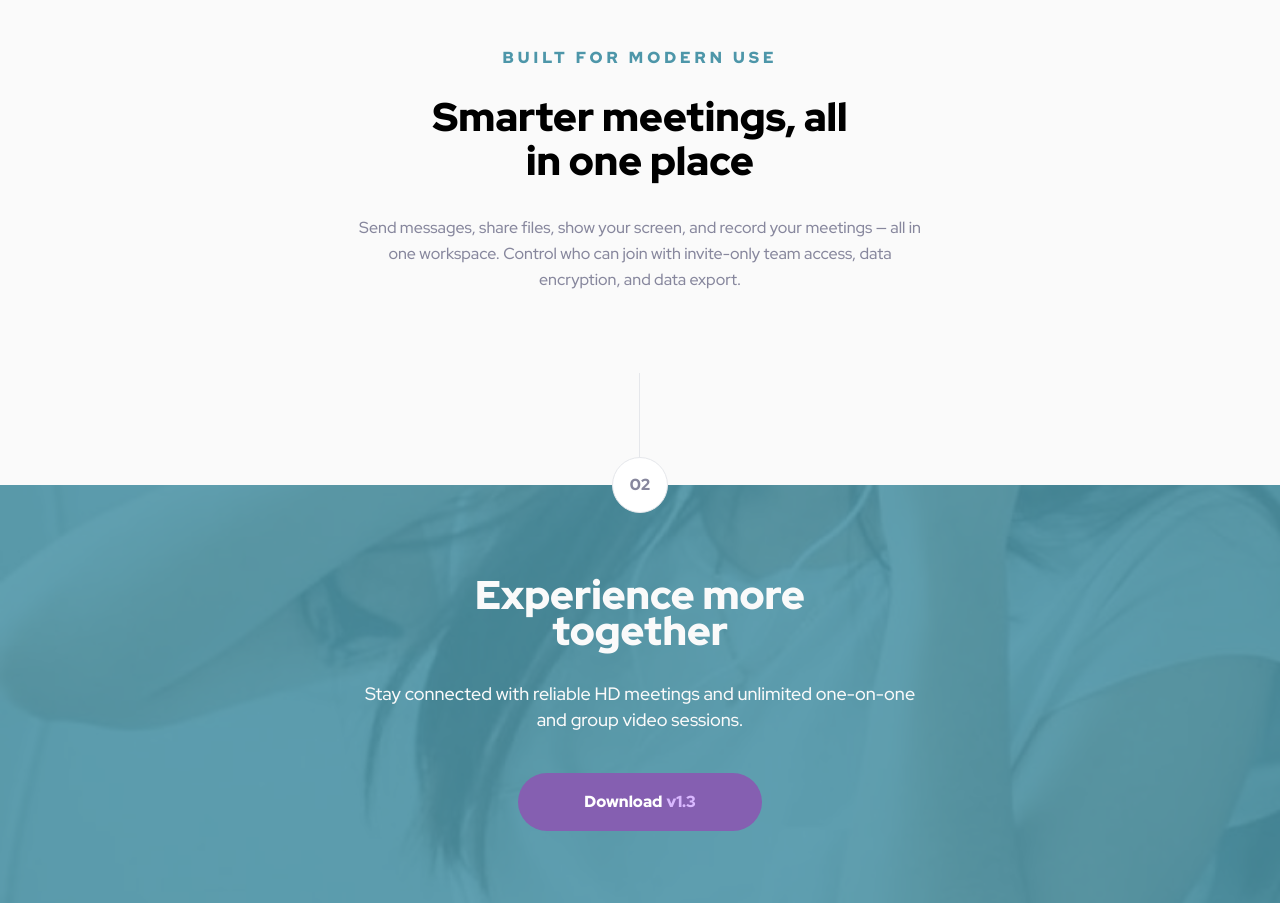
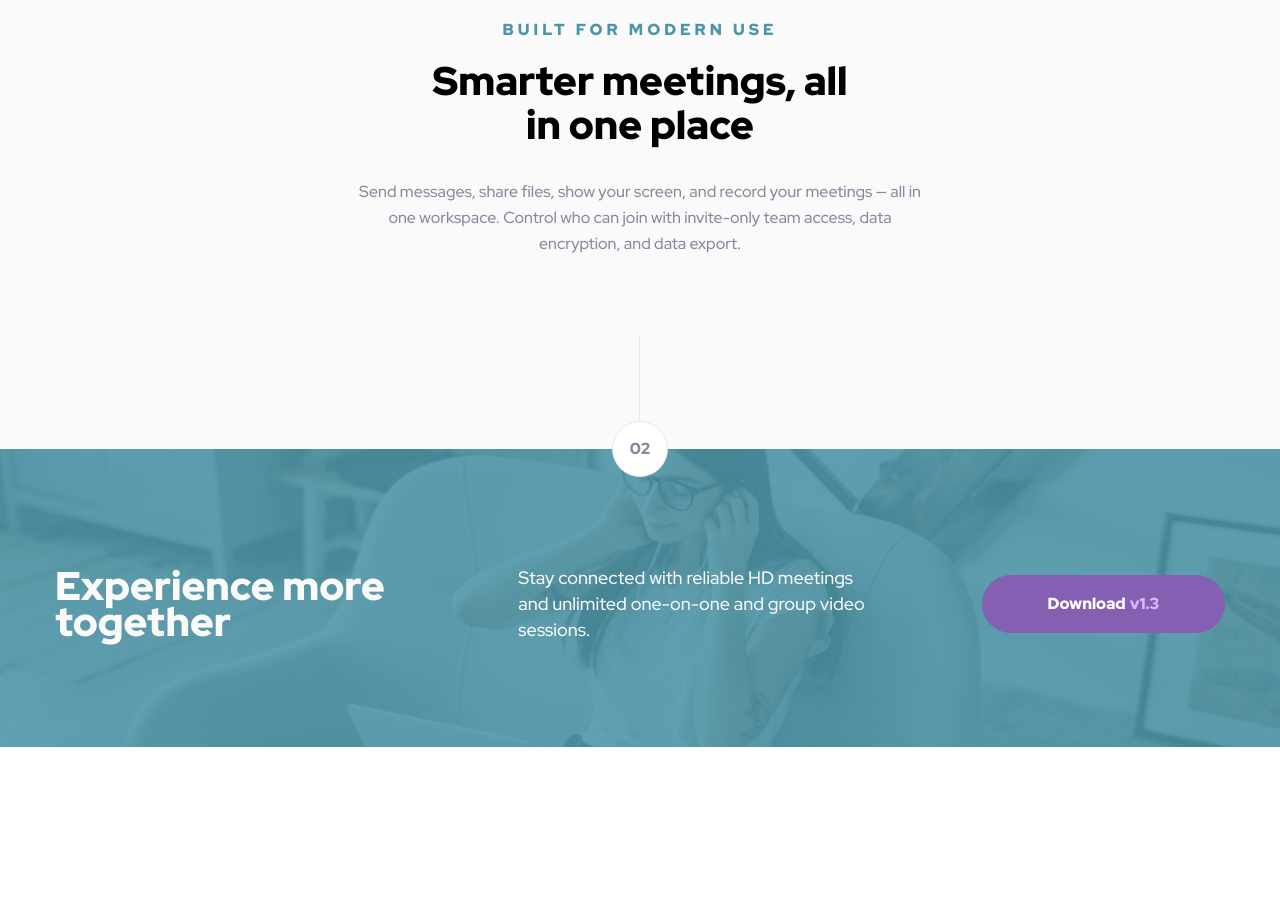
Before and after one commit to FrontEndMentor-MyChallanges/n_meet-landing-page, a website: page index.html in a window 1280 px wide. Shown: the part 1111-2014 px from the top of the page. After the commit the page ends 1858 px from the top, so only its background shows below. Drawn offline with Linux system fonts and the light colour scheme.

Commit message:
Finished design

```diff
--- a/index.html
+++ b/index.html
@@ -22,7 +22,7 @@
 
   <!-- Main Wrapper -->
   <div
-    class="wrapper bg-customBackGround flex flex-col items-center justify-center w-full h-full min-h-screen max-w-[1440px] overflow-x-hidden">
+    class="wrapper bg-customBackGround flex flex-col items-center justify-center w-full h-full min-h-screen max-w-[1440px] overflow-x-hidden xl:shadow-[0_0_30px_-9px_rgba(66,68,90,1)]">
 
     <!-- Logo -->
     <div class="logo mt-12">
@@ -30,20 +30,20 @@
     </div>
 
     <!-- Header -->
-    <header class="header mt-[54px] md:mt-16 grid grid-cols-3 relative w-screen justify-items-center">
-      <div class="header-img-left xl:flex relative left-[-4vw] hidden">
+    <header class="header mt-[54px] md:mt-16 grid grid-cols-3 relative w-full justify-items-center">
+      <div class="header-img-left xl:flex justify-self-start relative hidden ml-[-4vw] xl:ml-[-30px]">
         <img src="./dist/assets/desktop/image-hero-left.png" alt="" class="object-contain">
       </div>
-      <div class="header-img w-[110%] md:w-[107%] col-span-full xl:hidden  flex justify-center">
+      <div class="header-img w-[110%] md:w-[107%] xl:w-full col-span-full xl:hidden  flex justify-center">
         <img src="./dist/assets/tablet/image-hero.png" alt="" class="">
       </div>
-      <div class="header-img-right xl:flex hidden">
-        <img src="./dist/assets/desktop/image-hero-right.png" alt="" class="object-contain ml-[8vw]">
+      <div class="header-img-right xl:flex hidden justify-self-end mr-[-4vw] xl:mr-[-30px]">
+        <img src="./dist/assets/desktop/image-hero-right.png" alt="" class=" object-contain">
       </div>
       <div
-        class="header-text col-span-full px-6 xl:px-0 mt-12 md:mt-[72px] flex flex-col items-center xl:col-start-2 xl:col-end-3 xl:row-start-1 xl:mt-[54px] xl:w-[540px] w-full max-w-[460px]">
+        class="header-text col-span-full px-6 xl:px-0 mt-12 md:mt-[72px] lg:mt-[88px] flex flex-col items-center xl:col-start-2 xl:col-end-3 xl:row-start-1 xl:mt-[54px] xl:w-[540px] w-full max-w-[460px] lg:max-w-[500px]">
         <h1
-          class="text-[40px] md:leading-[48px] md:text-5xl font-black text-center leading-[44px] xl:leading-[64px] text-customTextDark px-6 xl:text-[64px] xl:px-10">
+          class="text-[40px] md:leading-[48px] md:text-5xl lg:text-[52px] lg:leading-[52px] lg:px-0 font-black text-center leading-[44px] xl:leading-[64px] text-customTextDark px-6 xl:text-[64px] xl:px-10">
           Group Chat
           for Everyone
         </h1>
@@ -70,7 +70,7 @@
     </header>
 
     <!-- Section divider -->
-    <div class="section-divider mt-[64px] md:mt-20 relative mx-auto">
+    <div class="section-divider mt-[64px] md:mt-20 lg:mt-[92px] xl:mt-[110px] relative mx-auto">
       <div class="h-[84px] border-l-[1px] relative left-1/2 -translate-x-[1px]"></div>
       <p
         class="text-customTextLight leading-[26px] font-black w-14 h-14 border flex justify-center items-center rounded-full mx-auto">
@@ -78,7 +78,7 @@
     </div>
 
     <!-- About us section -->
-    <section class="about px-6 md:px-10 mt-[104px] md:mt-[68px] w-full flex flex-col items-center">
+    <section class="about px-6 md:px-10 mt-[104px] md:mt-[68px] w-full flex flex-col items-center max-w-[1170px]">
       <div class="gallery grid grid-cols-[repeat(auto-fit,minmax(150px,1fr))] gap-6 w-full ">
         <img src="./dist/assets/desktop/image-woman-in-videocall.jpg" alt="" class="w-full rounded-lg">
         <img src="./dist/assets/desktop/image-women-videochatting.jpg" alt="" class="w-full rounded-lg">
@@ -86,9 +86,10 @@
         <img src="./dist/assets/desktop/image-man-texting.jpg" alt="" class="w-full rounded-lg">
       </div>
 
-      <article class="about-article text-center mt-[22px] md:mt-12 md:max-w-[580px] max-w-[375px]">
+      <article class="about-article text-center mt-[22px] md:mt-12 lg:mt-16 xl:mt-20 md:max-w-[580px] max-w-[375px]">
         <p class="text-customPrimary font-black leading-[26px] tracking-[4px] uppercase">Built for modern use</p>
-        <h2 class="text-[32px] md:text-[40px] leading-9 md:leading-[44px] font-black mt-6 md:px-16">Smarter meetings,
+        <h2 class="text-[32px] md:text-[40px] leading-9 md:leading-[44px] font-black mt-6 xl:mt-4 md:px-16">Smarter
+          meetings,
           all in one
           place</h2>
         <p class="leading-[26px] font-medium text-customTextLight mt-8 tracking-normal break-keep">Send messages,
@@ -111,23 +112,33 @@
     </div>
 
     <!-- Footer -->
-    <footer class="footer -mt-7 bg-customPrimary relative flex justify-center w-full h-auto px-6 pb-[72px]">
-      <div class="bg-customPrimary opacity-[0.12] absolute w-full h-full">
-        <img src="./dist/assets/mobile/image-footer.jpg" alt="" class="object-cover w-full h-full">
+    <footer
+      class="footer -mt-7 bg-customPrimary relative flex justify-center xl:items-center w-full h-auto px-6 pb-[72px] xl:pb-0">
+      <div class="bg-customPrimary opacity-[0.12] absolute w-full h-full xl:bottom-0">
+        <picture>
+          <source media="(min-width:1280px)" srcset="./dist/assets/desktop/image-footer.jpg">
+          <source media="(min-width:768px)" srcset="./dist/assets/tablet/image-footer.jpg">
+          <img src="./dist/assets/mobile/image-footer.jpg" alt="" class="object-cover object-top w-full h-full">
+        </picture>
       </div>
-      <div class="z-10 flex flex-col items-center md:max-w-[580px] max-w-[375px]">
+      <div
+        class="z-10 flex flex-col xl:flex-row items-center md:max-w-[580px] max-w-[375px] h-full xl:mt-[116px] xl:mb-[104px] xl:max-w-[1170px] xl:justify-between">
         <h2
-          class="mt-[92px] text-[32px] md:px-10 md:text-[40px] leading-9 text-center text-customBackGround font-black">
+          class="mt-[92px] xl:mt-0 text-[32px] md:px-10 md:text-[40px] leading-9 text-center text-customBackGround font-black xl:text-left  xl:px-0 xl:basis-[350px]">
           Experience more
           together</h2>
-        <p class="text-customBackGround mt-6 md:mt-8 text-lg text-center leading-[26px]">Stay connected with reliable HD
+        <p
+          class="text-customBackGround mt-6 xl:mt-0 md:mt-8 text-lg text-center leading-[26px] xl:text-left xl:basis-[350px]">
+          Stay
+          connected with
+          reliable HD
           meetings and unlimited
           one-on-one and group
           video
           sessions.
         </p>
         <button
-          class="text-white leading-[26px] bg-customSecondary px-10 md:px-[66px] py-4 rounded-full mt-8 md:mt-10 font-black flex items-center hover:bg-customSecondaryHover transition-colors">Download
+          class="text-white leading-[26px] bg-customSecondary px-10 md:px-[66px] py-4 rounded-full mt-8 md:mt-10 xl:mt-0 font-black flex items-center hover:bg-customSecondaryHover transition-colors ">Download
           <span class="text-customtextViolet ml-1">v1.3</span>
         </button>
       </div>
```
Also changed, not shown: dist/style.css.
